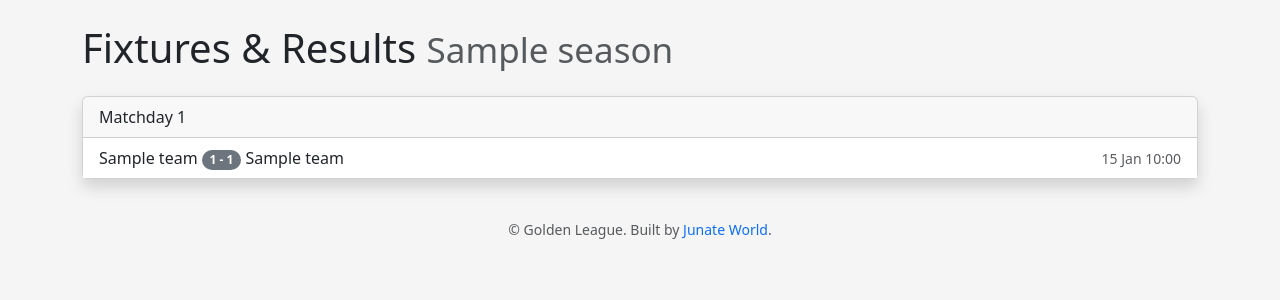
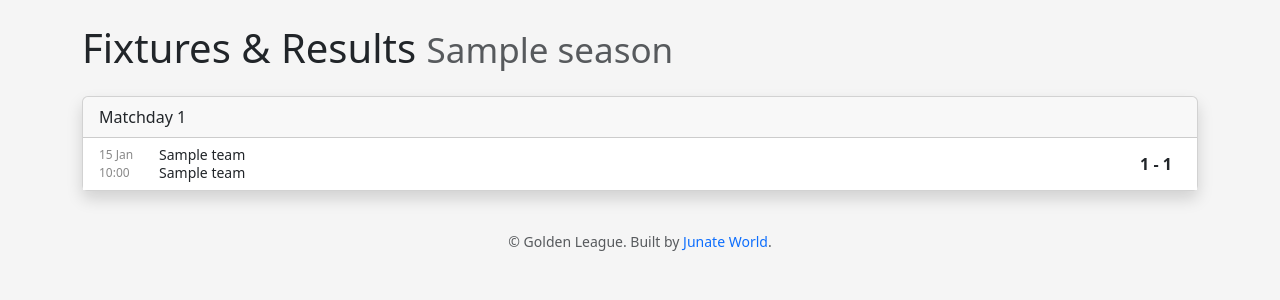
Before and after one commit to Junate-World/talented_league, a Flask app: page /matches/ in a window 1280 px wide. Shown: the part 56-356 px from the top of the page. Run offline with Flask 3, Linux system fonts and the light colour scheme; tables that the repository leaves empty hold one stand-in row (values such as "Sample post").

Commit message:
fixtures arrangement

```diff
--- a/app/templates/admin/fixtures.html
+++ b/app/templates/admin/fixtures.html
@@ -12,7 +12,8 @@
         <ul class="list-group list-group-flush">
             {% for m in matches %}
             <li class="list-group-item d-flex justify-content-between align-items-center">
-                <span>MD{{ m.matchday }}: {{ m.home_team.name }} vs {{ m.away_team.name }} ({{ m.kickoff.strftime('%d %b %H:%M') if m.kickoff else '' }})</span>
+                <span>MD{{ m.matchday }}:
+                    {{ m.home_team.name }} vs {{ m.away_team.name }} ({{ m.kickoff.strftime('%d %b %H:%M') if m.kickoff else '' }})</span>
                 <span>
                     {% if m.is_played %}
                     <span class="badge bg-secondary">{{ m.home_goals }}-{{ m.away_goals }}</span>
--- a/app/templates/matches/list.html
+++ b/app/templates/matches/list.html
@@ -14,16 +14,22 @@
     <div class="card-body p-0">
         <ul class="list-group list-group-flush">
             {% for m in by_matchday[matchday] %}
-            <li class="list-group-item d-flex justify-content-between align-items-center">
-                <a href="{{ url_for('matches.detail', match_id=m.id) }}" class="text-decoration-none text-dark">
-                    {{ m.home_team.name }}
-                        <span class="badge bg-{% if m.is_played %}secondary{% else %}primary{% endif %} rounded-pill">
-                         {{ m.score_display }}</span>
-                    {{ m.away_team.name }}
-                </a>
-                <small class="text-muted">{{ m.kickoff.strftime('%d %b %H:%M') if m.kickoff else '' }}</small>
 
+            <li class="list-group-item match-row">
+                <div class="match-time">
+                    {{ m.kickoff.strftime('%d %b %H:%M') if m.kickoff else '' }}
+                </div>
+
+                <div class="match-teams">
+                    <div class="team">{{ m.home_team.name }}</div>
+                    <div class="team">{{ m.away_team.name }}</div>
+                </div>
+
+                <div class="match-score">
+                  <a href="{{ url_for('matches.detail', match_id=m.id) }}" class="text-decoration-none text-dark">{{ m.score_display }}</a>
+                </div>
             </li>
+
             {% endfor %}
         </ul>
     </div>
@@ -33,3 +39,38 @@
 <div class="alert alert-info">No fixtures. Add a season and schedule matches.</div>
 {% endif %}
 {% endblock %}
+
+{% block extra_css %}
+<style>
+.match-row {
+  display: flex;
+  align-items: center; /* vertical alignment */
+  justify-content: space-between;
+  gap: 10px;
+}
+
+.match-time {
+  width: 50px;
+  font-size: 12px;
+  color: #888;
+}
+
+.match-teams {
+  flex: 1;
+  display: flex;
+  flex-direction: column;
+  justify-content: center;
+}
+
+.team {
+  font-size: 14px;
+  line-height: 1.3;
+}
+
+.match-score {
+  width: 50px;
+  text-align: center;
+  font-weight: bold;
+}
+</style>
+{% endblock %}
```
